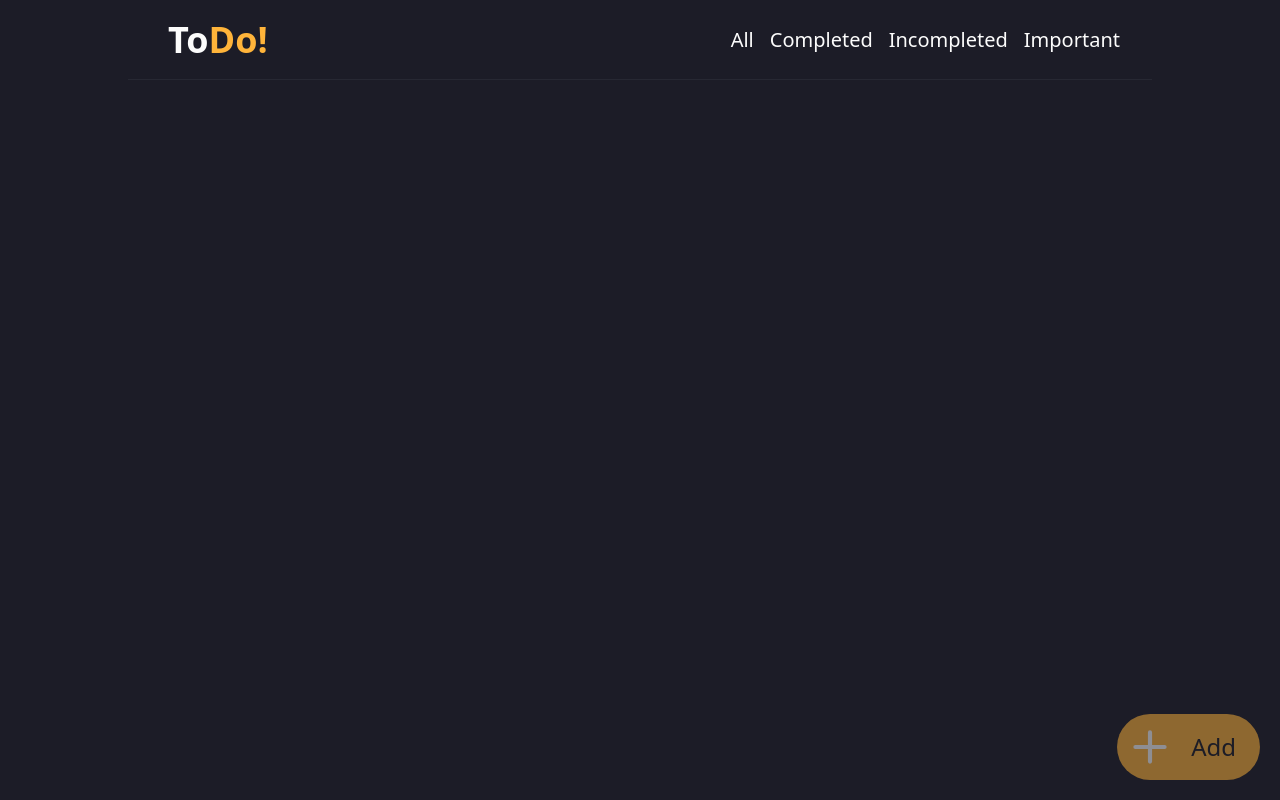
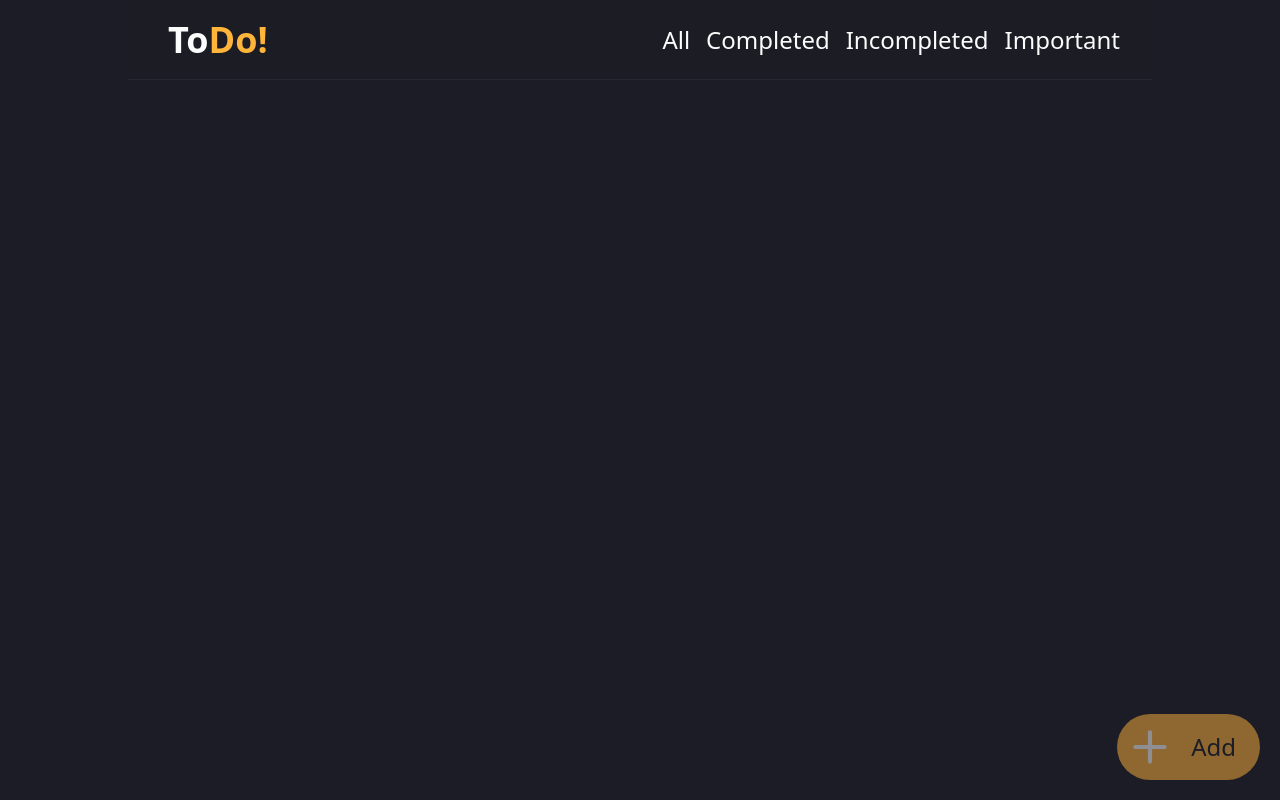
Before and after one commit to Mecshi/todo-app, a React (Vite) app: page / in a window 1280 px wide. Built offline with nearby package versions, Linux system fonts and the light colour scheme.

Commit message:
style: indentation code

```diff
--- a/src/components/NavBar.jsx
+++ b/src/components/NavBar.jsx
@@ -10,8 +10,9 @@ import { MenuIcon, ExitIcon } from '../assets/Icons'
 export const NavBar = ({ navBar, setNavBar }) => {
   return (
     <header className='flex justify-center'>
-      <nav className='flex justify-between items-center h-20 px-4 w-full
-       md:px-8 md:w-4/5 border-b border-tahiti-400 fixed'>
+      <nav className='flex justify-between items-center  bg-tahiti-600 h-20 px-4 w-full
+       md:px-8 md:w-4/5 border-b border-tahiti-400 fixed'
+      >
 
         <div className='cursor-pointer hover:scale-200 hover:line-through decoration-gray-500 hover:opacity-70'>
           <NavLink to='/' >
@@ -34,7 +35,7 @@ export const NavBar = ({ navBar, setNavBar }) => {
                   to={path}
                 >
                   <li
-                  className='cursor-pointer text-tahiti-100 text-xl font-medium hover:text-tahiti-200 hover:duration-200 hover:line-through'
+                    className='cursor-pointer text-tahiti-100 text-2xl font-medium hover:text-tahiti-200 hover:duration-200 hover:line-through'
                     key={link}
 
                   >
@@ -47,7 +48,7 @@ export const NavBar = ({ navBar, setNavBar }) => {
 
         </ul>
 
-      {/* Created responsive design smartphone */ }
+        {/* Created responsive design smartphone */}
 
         <div
           className='md:hidden cursor-pointer z-10 h-8'
```
Lines whose indentation alone changed are shown as unchanged.
